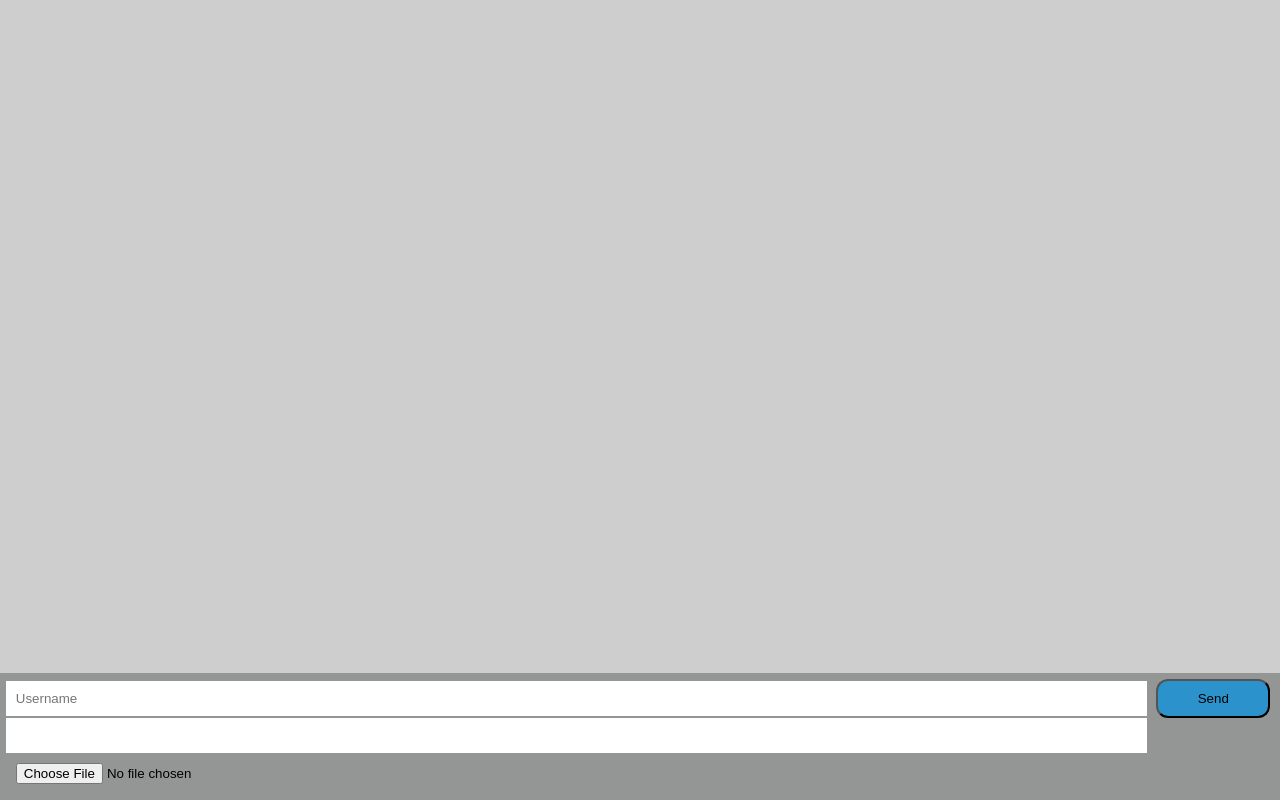
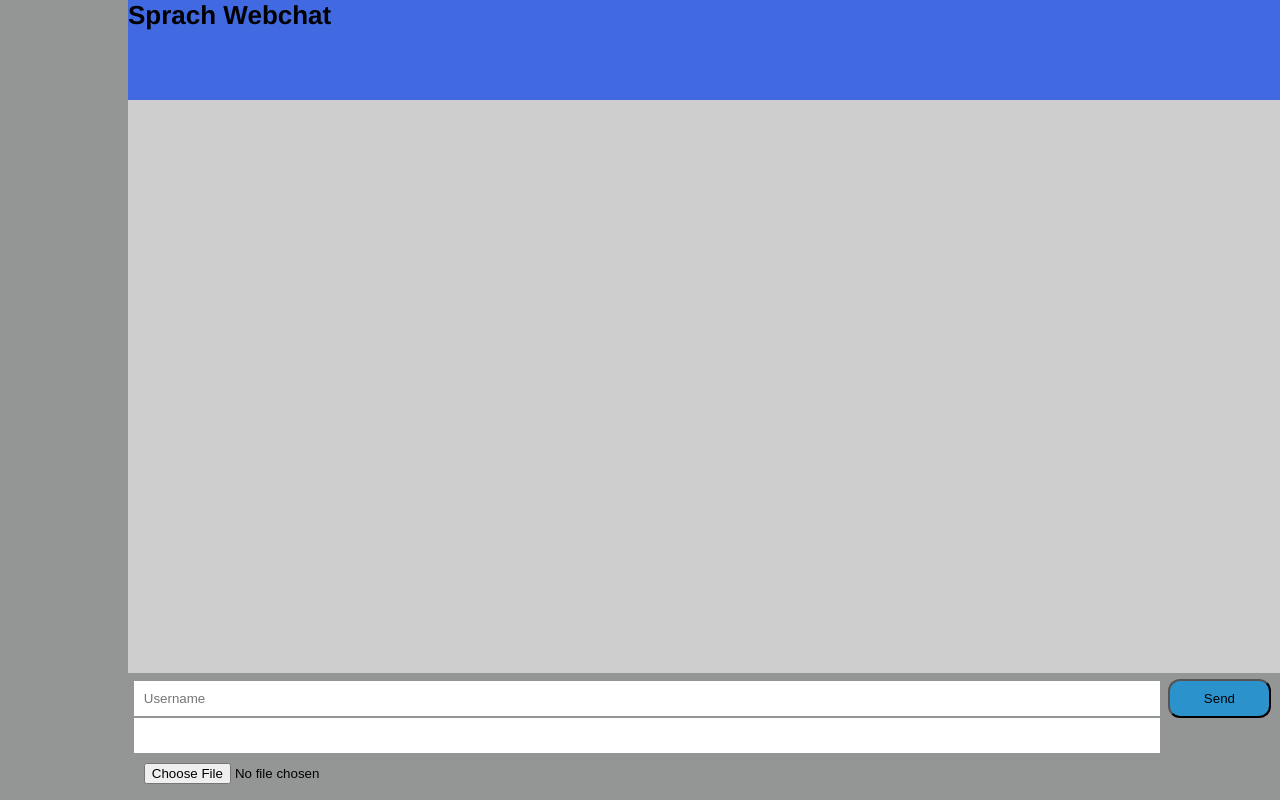
Before and after one commit to Patrick13542/Sprach, a website: page Sprach/index.html in a window 1280 px wide. Drawn offline with nearby package versions, Linux system fonts and the light colour scheme; no server answers.

Commit message:
layout
the layout is better added div and colors user freindly awesome!

```diff
--- a/Sprach/index.html
+++ b/Sprach/index.html
@@ -5,18 +5,22 @@
 <style>
     * { margin: 0; padding: 0; box-sizing: border-box; }
     body { font: 13px Helvetica, Arial; background: #cecece; }
-    form { background: #949696; padding: 5.8px; position: fixed; bottom: 0; width: 100%; border-radius: 0px; }
+    form { background: #949696; padding: 5.8px; position: fixed; bottom: 0; width: 90%; border-radius: 0px; }
     form input { border: 0; padding: 10px; width: 90%; margin-right: .7%; }
     form button { width: 9%; background: rgb(44, 146, 204); border-radius: 12px; padding: 10px;}
     #messages { list-style-type: none; margin: 0; padding: 0; background: none; }
     #messages li { padding: 5px 10px; }
     #messages li:nth-child(odd) { background: #f2f2f2; }
+    #title { background-color:royalblue; height:100px;}
+    #sidebar {background-color:#949696; height:100vh; width:10%; float: left;}
 </style>
   </head>
 <body>
 <script src="/socket.io/socket.io.js"></script>
 <script src="https://code.jquery.com/jquery-1.11.1.js"></script>
-<div style="overflow: scroll; height: 88vh;">
+<div id="sidebar"></div>
+<div style="overflow: scroll; height: 89vh;">
+<div id="title"><h1>Sprach Webchat</h1></div>
     <ul id="messages"></ul>
     <img id="image" src="">
         <form action="">
```
